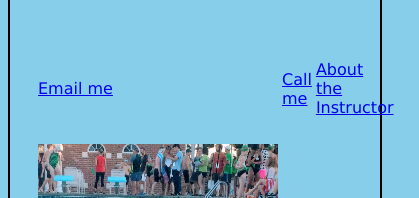
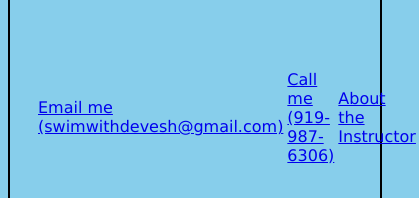
Before and after one commit to swimwithdevesh/swimwithdevesh.github.io, a plain HTML site: page index.html in a window 390 px wide. Shown: the part 664-862 px from the top of the page, 419 px wide, since content can reach past the window. Drawn offline with Linux system fonts and the light colour scheme.

Commit message:
Added new phone number

```diff
--- a/index.html
+++ b/index.html
@@ -34,10 +34,10 @@ th, td {
   <tr>
 
     <td>
-<a href="mailto:swimwithdevesh@gmail.com?Subject=Request%20For%20Swim%20Classes" target="_top">Email me</a>
+<a href="mailto:swimwithdevesh@gmail.com?Subject=Request%20For%20Swim%20Classes" target="_top">Email me (swimwithdevesh@gmail.com)</a>
 </td>
 <td>
-<p><a href="tel:919-522-6790">Call me</a>
+<p><a href="tel:919-987-6306">Call me (919-987-6306)</a>
 </td>
 
 <td> <a href="https://www.linkedin.com/in/deveshverma72/">About the Instructor</a>
@@ -49,4 +49,4 @@ th, td {
   </tr>
 </table>
 <br/>
-<p>Website created by <a href="https://homemadeswirls.blogspot.com/">Himanish Verma</a>.</p>
+<p>Website created by <a href="firewolf.gq">Himanish Verma</a>.</p>
```
Also changed, not shown: 8 other files.
